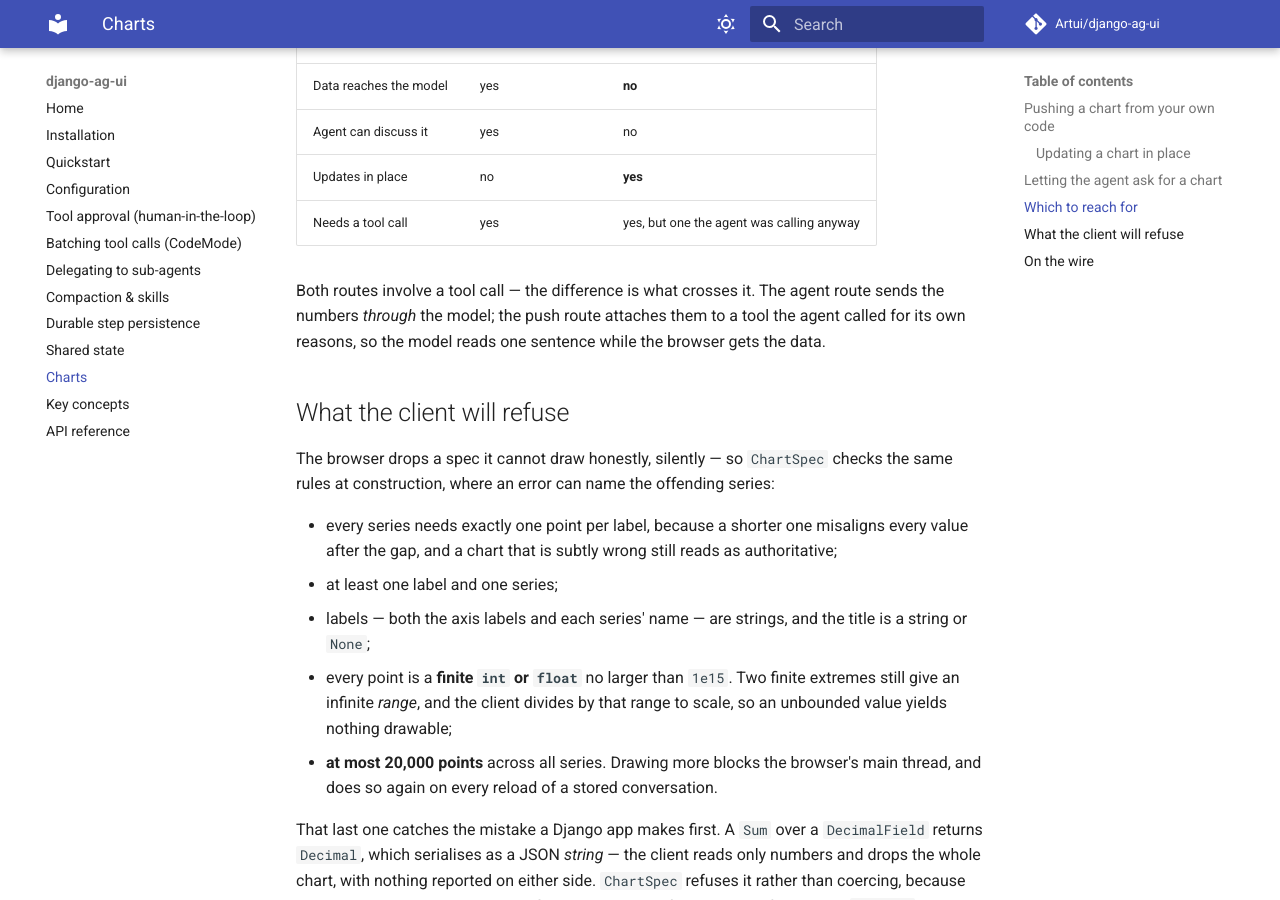
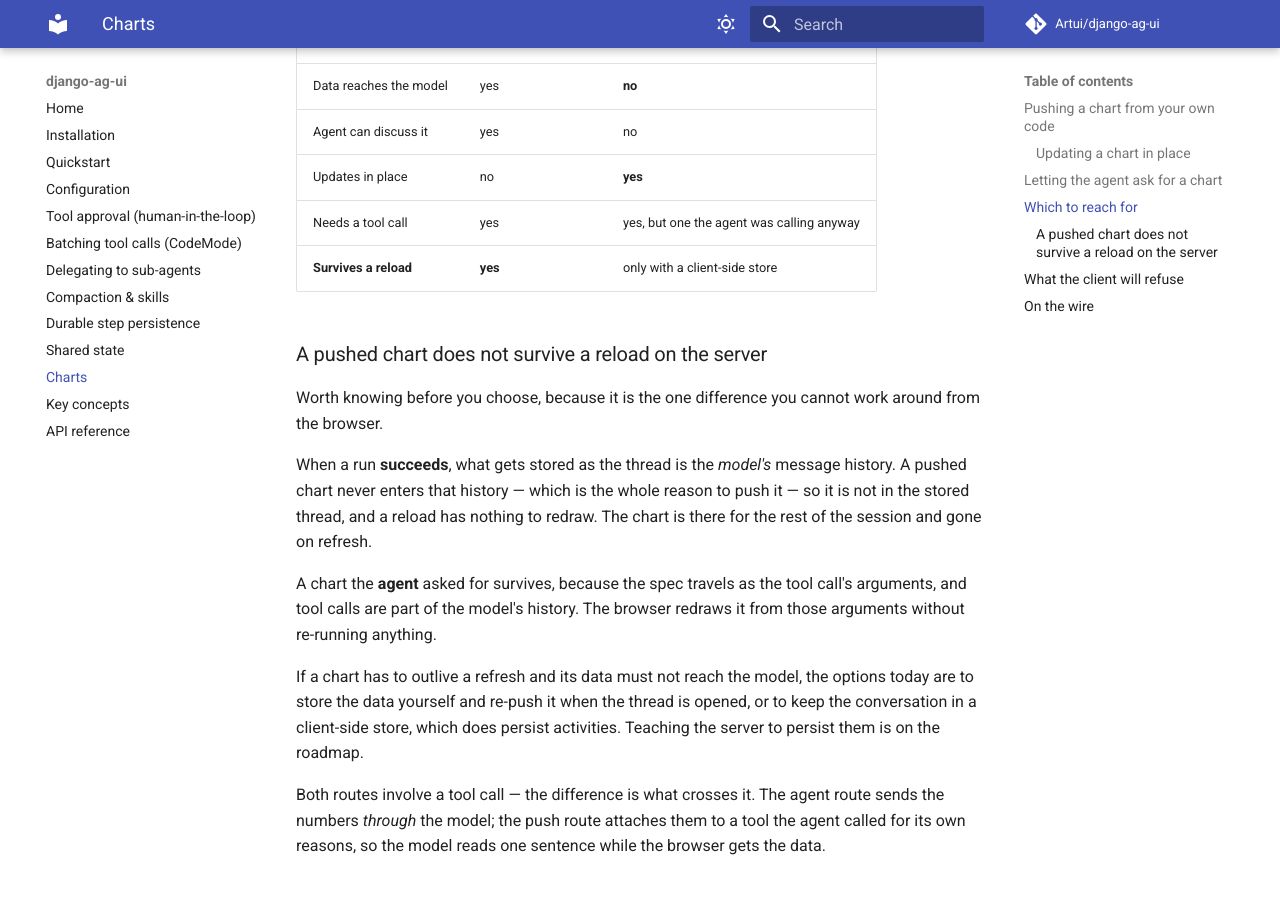
Before and after one commit to Artui/django-ag-ui, an MkDocs documentation site: the page built from docs/charts.md, in a window 1280 px wide and 900 px high, scrolled down 2646 px. Built offline with MkDocs 1.6.1 and Material for MkDocs 9.7.7, drawn with Linux system fonts in a browser that asks for light colours; comment, search, counter and statistics services are not loaded.

Commit message:
Document that a pushed chart does not survive a reload

```diff
--- a/docs/charts.md
+++ b/docs/charts.md
@@ -130,6 +130,26 @@ provider.
 | Agent can discuss it | yes | no |
 | Updates in place | no | **yes** |
 | Needs a tool call | yes | yes, but one the agent was calling anyway |
+| **Survives a reload** | **yes** | only with a client-side store |
+
+### A pushed chart does not survive a reload on the server
+
+Worth knowing before you choose, because it is the one difference you cannot
+work around from the browser.
+
+When a run **succeeds**, what gets stored as the thread is the *model's* message
+history. A pushed chart never enters that history — which is the whole reason to
+push it — so it is not in the stored thread, and a reload has nothing to redraw.
+The chart is there for the rest of the session and gone on refresh.
+
+A chart the **agent** asked for survives, because the spec travels as the tool
+call's arguments, and tool calls are part of the model's history. The browser
+redraws it from those arguments without re-running anything.
+
+If a chart has to outlive a refresh and its data must not reach the model, the
+options today are to store the data yourself and re-push it when the thread is
+opened, or to keep the conversation in a client-side store, which does persist
+activities. Teaching the server to persist them is on the roadmap.
 
 Both routes involve a tool call — the difference is what crosses it. The agent
 route sends the numbers *through* the model; the push route attaches them to a
```
Also changed, not shown: CHANGELOG.md (+7 -0 lines).
